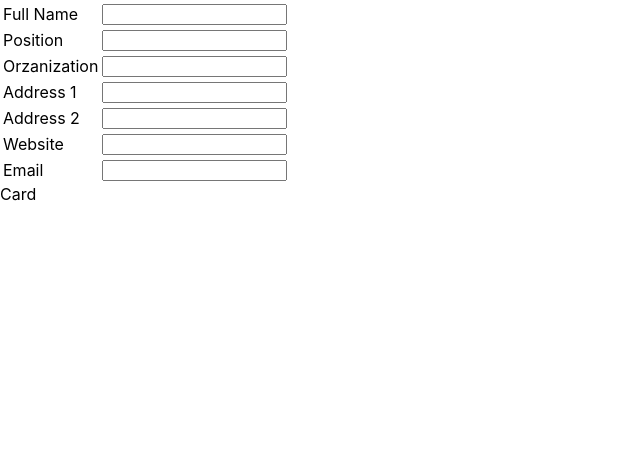
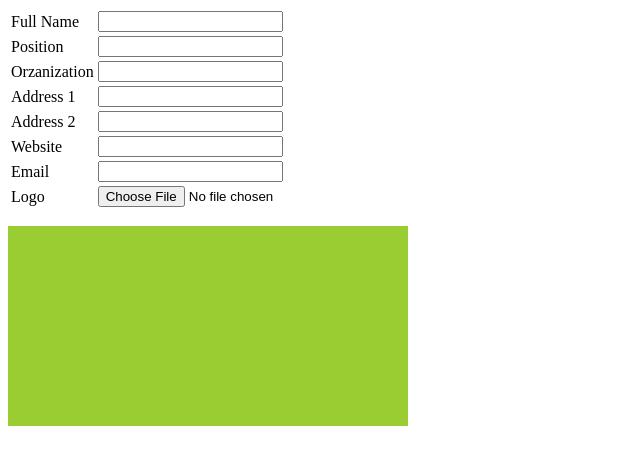
Before and after one commit to aneesh072/business-card, a React (Create React App) app: page / in a window 1280 px wide. Shown: the top 464 px of the page, without its empty margins (0-640 px from the left). Built offline with nearby package versions, Linux system fonts and the light colour scheme.

Commit message:
added iimage viewg

```diff
--- a/src/components/Card.jsx
+++ b/src/components/Card.jsx
@@ -3,13 +3,30 @@ import React from 'react';
 const Card = ({
   name,
   position,
-  orzanization,
+  organization,
   address1,
   address2,
   website,
   email,
+  logo,
 }) => {
-  return <div>Card</div>;
+  return (
+    <>
+      <div className="main-card">
+        <div className="logo"></div>
+        <div className="details">
+          <p>{name}</p>
+          <p>{position}</p>
+          <p>{organization}</p>
+          <p>{address1}</p>
+          <p>{address2}</p>
+          <p>{website}</p>
+          <p>{email}</p>
+          {logo}
+        </div>
+      </div>
+    </>
+  );
 };
 
 export default Card;
--- a/src/components/Form.jsx
+++ b/src/components/Form.jsx
@@ -1,16 +1,21 @@
-import React, { useState } from 'react';
+import React, { useState, useEffect } from 'react';
 import Card from './Card';
 
 const Form = () => {
-  /*   const [name, setname] = useState('');
-  const [position, setPosition] = useState('');
-  const [organization, setOrganization] = useState('');
-  const [address1, setAddress1] = useState('');
-  const [address2, setAddress2] = useState('');
-  const [website, setWebsite] = useState('');
-  const [email, setEmail] = useState(''); */
+  const [inputs, setInputs] = useState({});
+  const [images, setImages] = useState([]);
+  const [imageURLs, setImageURLs] = useState([]);
 
-  const [inputs, setInputs] = useState({});
+  useEffect(() => {
+    if (images.length < 1) return;
+    const newImageUrls = [];
+    images.forEach((image) => newImageUrls.push(URL.createObjectURL(image)));
+    setImageURLs(newImageUrls);
+  }, [images]);
+
+  const handleImageChange = (e) => {
+    setImages([...e.target.files]);
+  };
 
   const handleInputChange = (event) => {
     const name = event.target.name;
@@ -19,6 +24,16 @@ const Form = () => {
   };
   const { name, position, organization, address1, address2, website, email } =
     inputs;
+
+  function logo() {
+    return (
+      <>
+        {imageURLs.map((imageSrc) => (
+          <img src={imageSrc} />
+        ))}
+      </>
+    );
+  }
 
   return (
     <>
@@ -117,6 +132,19 @@ const Form = () => {
                   />
                 </td>
               </tr>
+              <tr>
+                <td>
+                  <label>Logo</label>
+                </td>
+                <td>
+                  <input
+                    type="file"
+                    miltiple
+                    accept="image/*"
+                    onChange={handleImageChange}
+                  />
+                </td>
+              </tr>
             </tbody>
           </table>
         </form>
@@ -129,6 +157,7 @@ const Form = () => {
         address2={inputs.address2}
         website={inputs.website}
         email={inputs.email}
+        logo={logo()}
       />
     </>
   );
--- a/src/index.css
+++ b/src/index.css
@@ -1,13 +1,5 @@
-body {
-  margin: 0;
-  font-family: -apple-system, BlinkMacSystemFont, 'Segoe UI', 'Roboto', 'Oxygen',
-    'Ubuntu', 'Cantarell', 'Fira Sans', 'Droid Sans', 'Helvetica Neue',
-    sans-serif;
-  -webkit-font-smoothing: antialiased;
-  -moz-osx-font-smoothing: grayscale;
+.main-card{
+  height: 200px;
+  width: 400px;
+  background-color: yellowgreen;
 }
-
-code {
-  font-family: source-code-pro, Menlo, Monaco, Consolas, 'Courier New',
-    monospace;
-}
```
